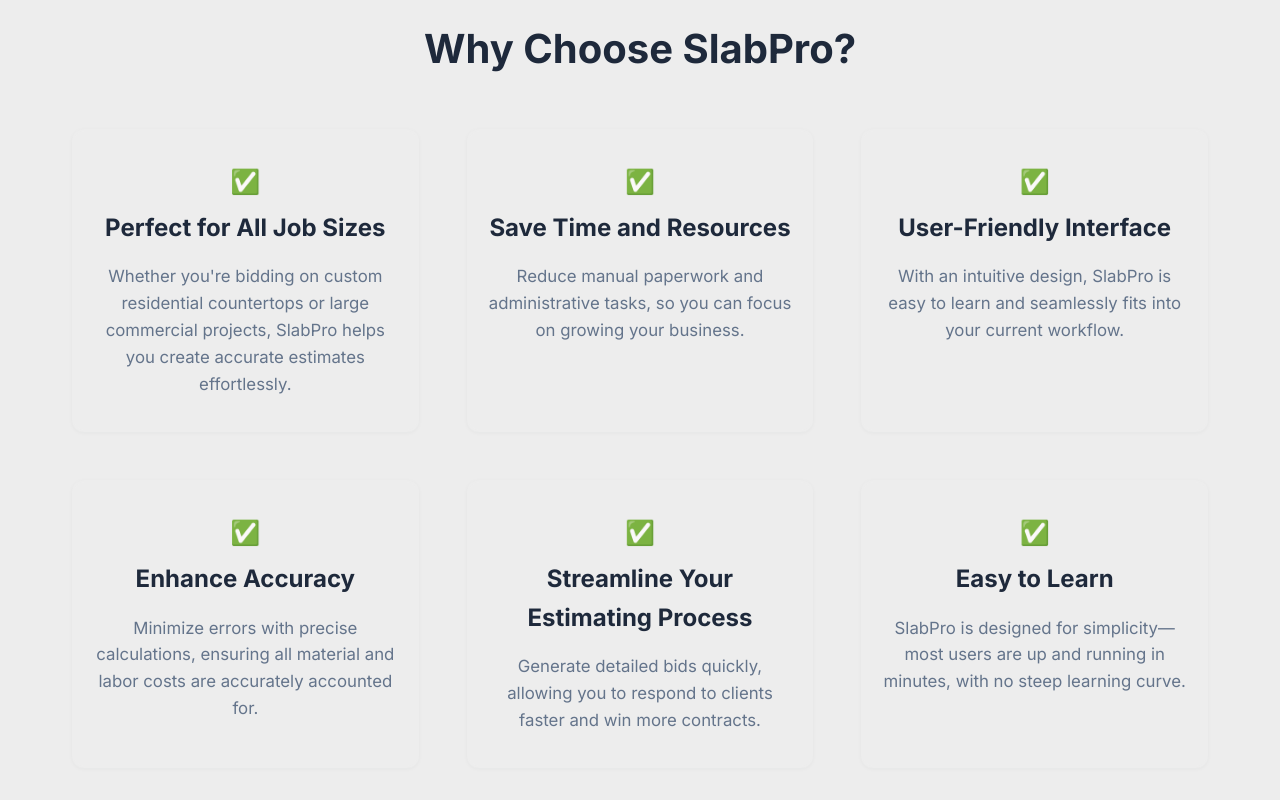
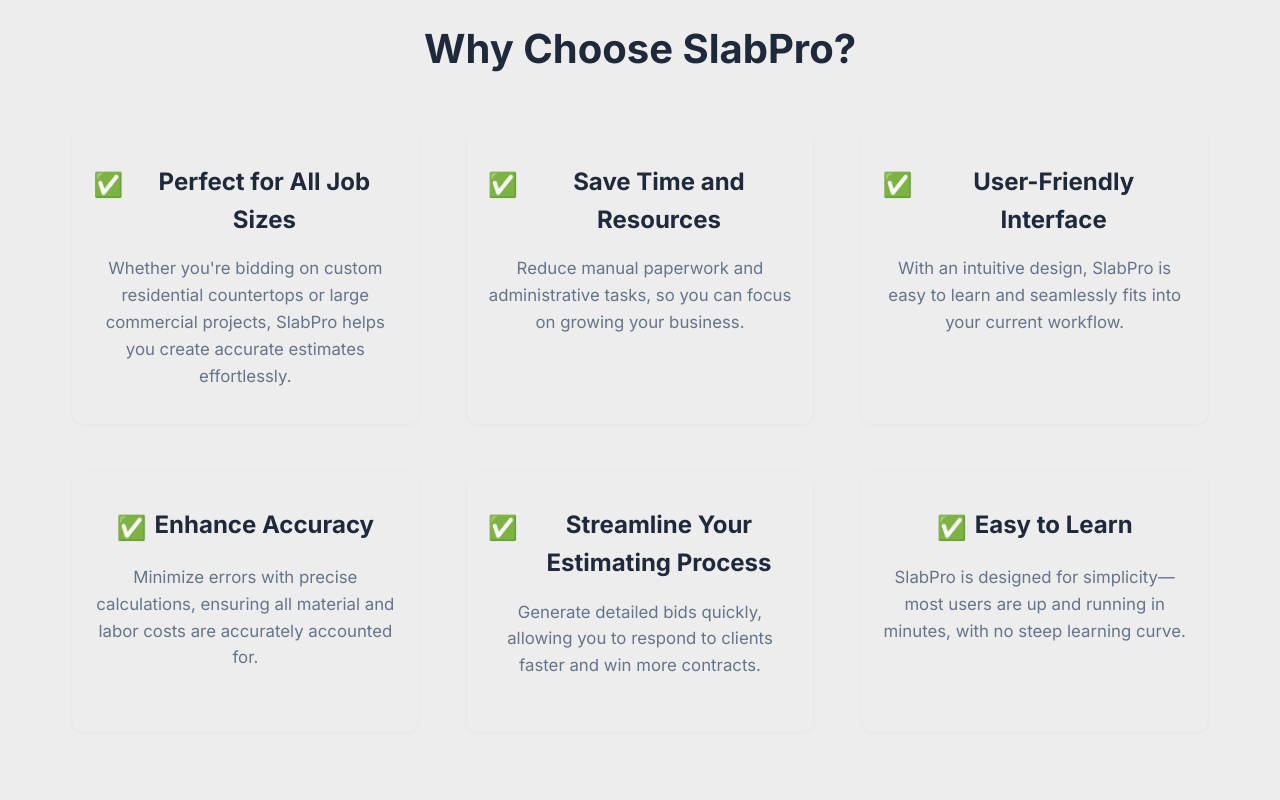
Before and after one commit to Dave-Ortega/slabpro-website, a plain HTML site: page index.html in a window 1280 px wide. Shown: the part 3220-4020 px from the top of the page. Drawn offline with nearby package versions, Linux system fonts and the light colour scheme.

Commit message:
misc fixes

```diff
--- a/index.html
+++ b/index.html
@@ -363,6 +363,14 @@
             flex-direction: column;
             align-items: center;
             min-height: 260px;
+            opacity: 0;
+            transform: translateY(40px);
+            transition: opacity 0.6s cubic-bezier(.4,0,.2,1), transform 0.6s cubic-bezier(.4,0,.2,1), box-shadow 0.3s, border 0.3s;
+        }
+
+        .about-card.visible {
+            opacity: 1;
+            transform: translateY(0);
         }
 
         .about-card:hover {
@@ -371,16 +379,23 @@
             box-shadow: 0 4px 16px rgba(30,41,59,0.10);
         }
 
+        .about-header {
+            display: flex;
+            align-items: flex-start;
+            gap: 0.5rem;
+            margin-bottom: 1rem;
+        }
+
         .about-check {
             font-size: 1.5rem;
             color: #22c55e;
-            margin-bottom: 0.5rem;
-            display: block;
+            display: inline-block;
+            margin-top: 0.15em;
         }
 
         .about-card h3 {
             font-size: 1.5rem;
-            margin-bottom: 1rem;
+            margin-bottom: 0;
             color: #1e293b;
         }
 
@@ -1186,33 +1201,45 @@
             </div>
             <div class="about-grid">
                 <div class="about-card">
+                    <div class="about-header">
                         <span class="about-check">✅</span>
                         <h3>Perfect for All Job Sizes</h3>
+                    </div>
                     <p>Whether you're bidding on custom residential countertops or large commercial projects, SlabPro helps you create accurate estimates effortlessly.</p>
                 </div>
                 <div class="about-card">
+                    <div class="about-header">
                         <span class="about-check">✅</span>
                         <h3>Save Time and Resources</h3>
+                    </div>
                     <p>Reduce manual paperwork and administrative tasks, so you can focus on growing your business.</p>
                 </div>
                 <div class="about-card">
+                    <div class="about-header">
                         <span class="about-check">✅</span>
                         <h3>User-Friendly Interface</h3>
+                    </div>
                     <p>With an intuitive design, SlabPro is easy to learn and seamlessly fits into your current workflow.</p>
                 </div>
                 <div class="about-card">
+                    <div class="about-header">
                         <span class="about-check">✅</span>
                         <h3>Enhance Accuracy</h3>
+                    </div>
                     <p>Minimize errors with precise calculations, ensuring all material and labor costs are accurately accounted for.</p>
                 </div>
                 <div class="about-card">
+                    <div class="about-header">
                         <span class="about-check">✅</span>
                         <h3>Streamline Your Estimating Process</h3>
+                    </div>
                     <p>Generate detailed bids quickly, allowing you to respond to clients faster and win more contracts.</p>
                 </div>
                 <div class="about-card">
+                    <div class="about-header">
                         <span class="about-check">✅</span>
                         <h3>Easy to Learn</h3>
+                    </div>
                     <p>SlabPro is designed for simplicity—most users are up and running in minutes, with no steep learning curve.</p>
                 </div>
             </div>
@@ -1370,5 +1397,22 @@
           if (e.target === mobileMenu) closeMobileMenu();
         });
     </script>
+    <script>
+      // Intersection Observer for about cards
+      document.addEventListener('DOMContentLoaded', function() {
+        const aboutCards = document.querySelectorAll('.about-card');
+        const observer = new IntersectionObserver((entries, obs) => {
+          entries.forEach(entry => {
+            if (entry.isIntersecting) {
+              entry.target.classList.add('visible');
+              obs.unobserve(entry.target); // Only animate once
+            }
+          });
+        }, {
+          threshold: 0.2 // Trigger when 20% of the card is visible
+        });
+        aboutCards.forEach(card => observer.observe(card));
+      });
+    </script>
 </body>
 </html>
```
Lines whose indentation alone changed are shown as unchanged.
